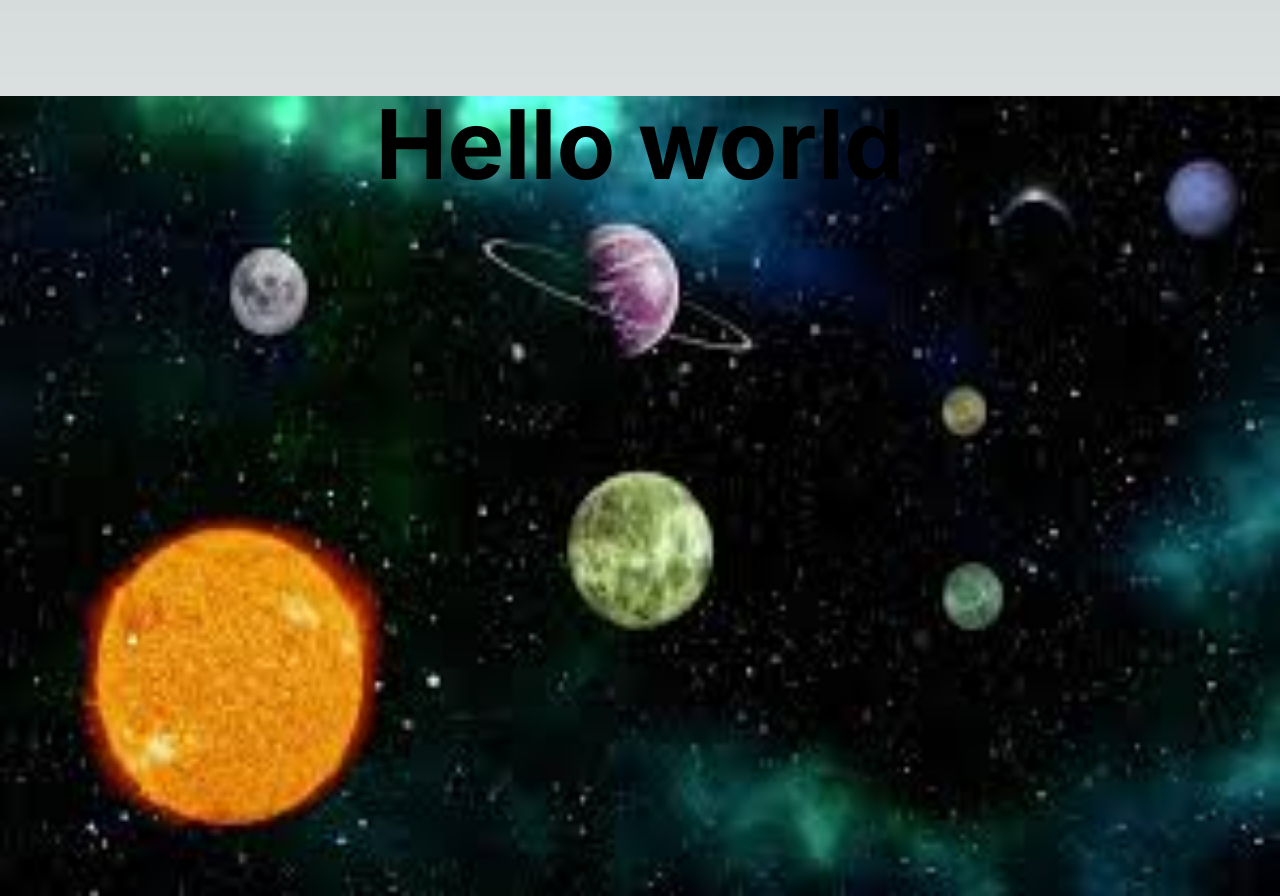
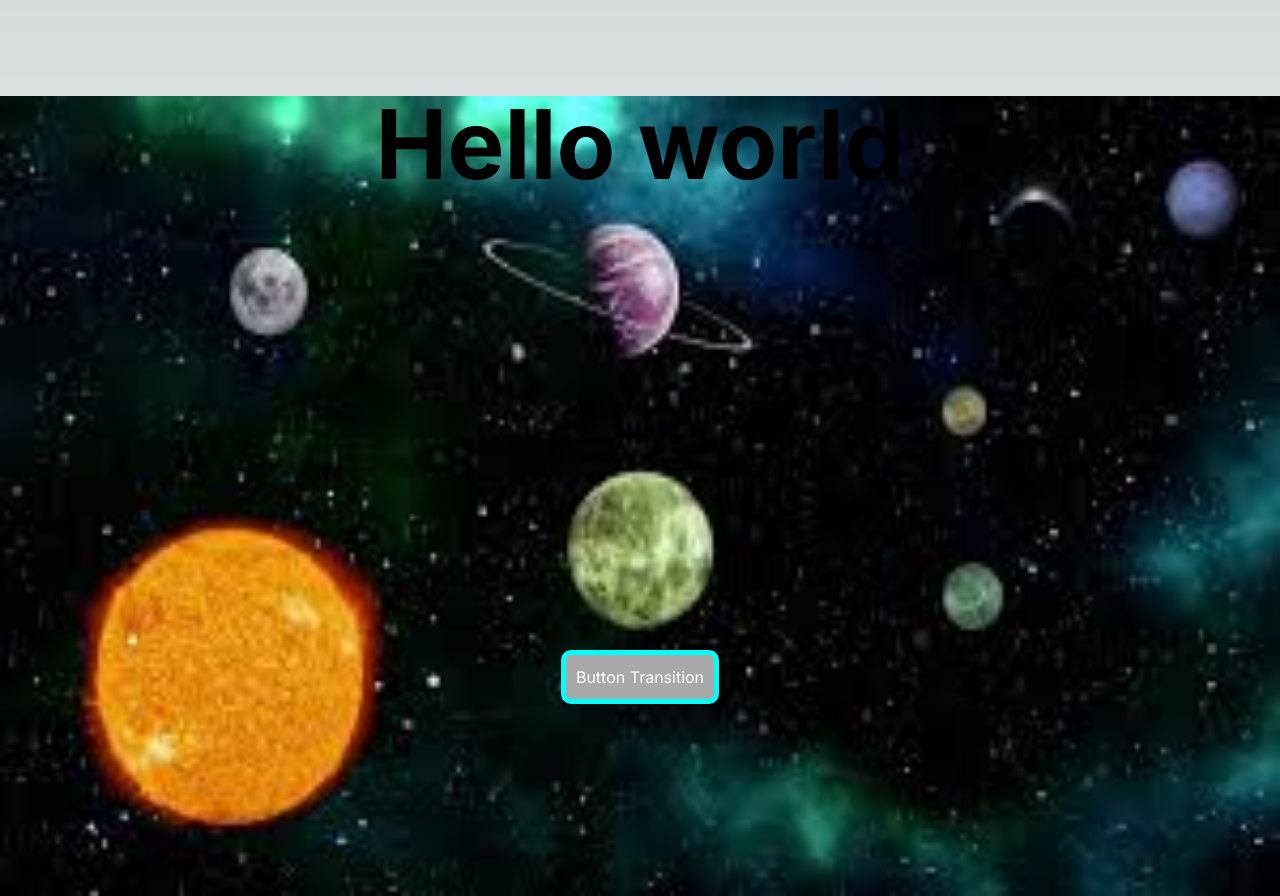
Before and after one commit to JonathonStamper/Visual-Frontend-Minor, a Next.js app: page / in a window 1280 px wide. Built offline with nearby package versions, Linux system fonts and the light colour scheme.

Commit message:
Css animation for the button

```diff
--- a/pages/index.js
+++ b/pages/index.js
@@ -11,6 +11,7 @@ export default function Home() {
     >
      <h1 className="text-8xl font-bold">Hello world</h1>
      <Image alt='Example images' src='/Example_Image.jpg' className="w-screen h-screen absolute -z-10" width={300} height={300}/>
+     <button className="buttonTest">Button Transition</button>
     </main>
   );
 }
--- a/styles/globals.css
+++ b/styles/globals.css
@@ -31,3 +31,17 @@ body {
     text-wrap: balance;
   }
 }
+
+.buttonTest{
+  color: white;
+  background-color: darkgray;
+  padding: 10px;
+  border-radius: 10px;
+  transition: all ease 2s;
+  border-color: aqua;
+  border-width: 5px;
+}
+
+.buttonTest:hover{
+  transform: translateX(-10px);
+}
```
